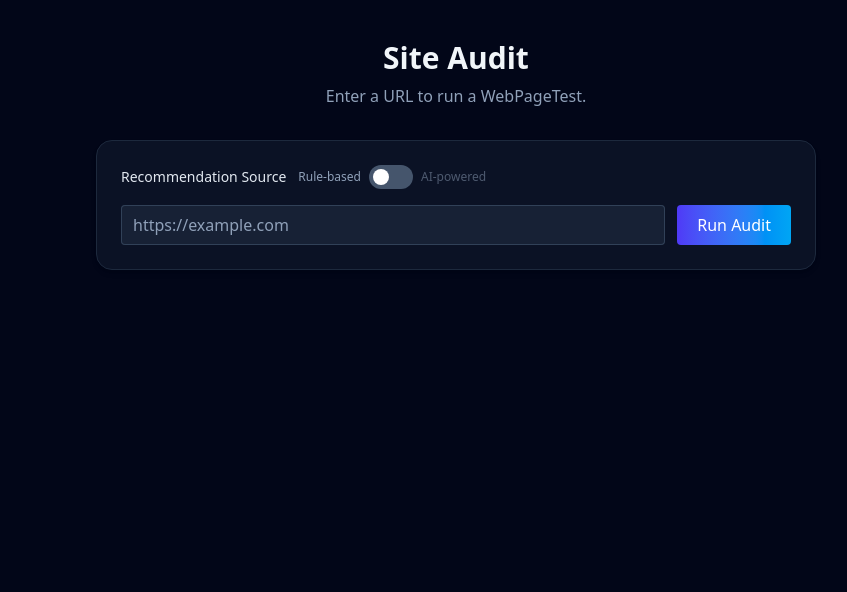
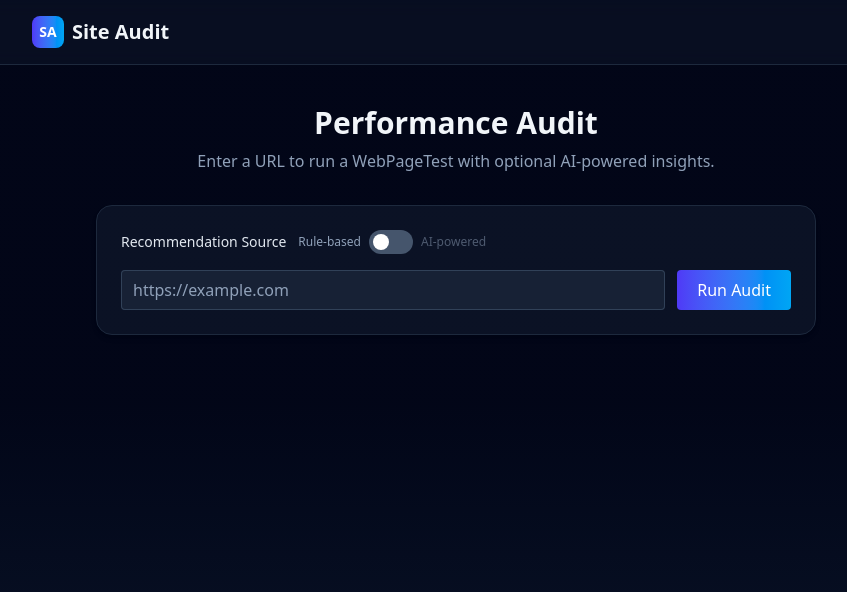
Before and after one commit to ample/webpage-audit, a Next.js app: page / in a window 1280 px wide. Shown: the top 592 px of the page, without its empty margins (184-1031 px from the left). Built offline with nearby package versions, Linux system fonts and the light colour scheme.

Commit message:
Add site header + update toggle label

```diff
--- a/src/components/AuditForm.tsx
+++ b/src/components/AuditForm.tsx
@@ -34,7 +34,7 @@ export default function AuditForm({ disabled, onStart }: { disabled?: boolean; o
               type="button"
               onClick={() => setUseAiInsights(!useAiInsights)}
               disabled={disabled || submitting}
-              aria-label={`Switch to ${useAiInsights ? 'rule-based' : 'AI-powered'} recommendations`}
+              aria-label={`Switch to ${useAiInsights ? 'WebPageTest' : 'AI-powered'} recommendations`}
               className={`cursor-pointer relative inline-flex h-6 w-11 items-center rounded-full transition-colors focus:outline-none focus:ring-2 focus:ring-sky-500 focus:ring-offset-2 focus:ring-offset-slate-900 disabled:opacity-50 ${
                 useAiInsights ? 'bg-gradient-to-r from-purple-600 to-indigo-600' : 'bg-slate-600'
               }`}
--- /dev/null
+++ b/src/components/SiteHeader.tsx
@@ -0,0 +1,16 @@
+import Link from 'next/link';
+
+export default function SiteHeader() {
+  return (
+    <header className="border-b border-slate-800 bg-slate-900/50 backdrop-blur">
+      <div className="mx-auto max-w-4xl px-6 py-4">
+        <Link href="/" className="inline-flex items-center space-x-2 text-xl font-bold text-slate-100 hover:text-sky-400 transition-colors">
+          <div className="flex h-8 w-8 items-center justify-center rounded-lg bg-gradient-to-r from-indigo-600 to-sky-500">
+            <span className="text-sm font-bold text-white">SA</span>
+          </div>
+          <span>Site Audit</span>
+        </Link>
+      </div>
+    </header>
+  );
+}
--- a/src/pages/index.tsx
+++ b/src/pages/index.tsx
@@ -1,17 +1,28 @@
 import { useRouter } from 'next/router';
 import { useState } from 'react';
+import Head from 'next/head';
 import AuditForm from '@components/AuditForm';
+import SiteHeader from '@components/SiteHeader';
 
 export default function Home() {
   const router = useRouter();
   const [busy, setBusy] = useState(false);
 
   return (
-    <main className="min-h-screen">
+    <>
+      <Head>
+        <title>Site Audit - WebPageTest Performance Analysis</title>
+        <meta name="description" content="Run WebPageTest performance audits with AI-powered insights and recommendations" />
+      </Head>
+
+      <div className="min-h-screen bg-gradient-to-b from-slate-950 via-slate-950 to-slate-900">
+        <SiteHeader />
+
+        <main>
           <section className="mx-auto max-w-3xl px-6 py-10 space-y-8">
             <header className="text-center space-y-2">
-          <h1 className="text-3xl font-bold text-slate-100">Site Audit</h1>
-          <p className="text-slate-400">Enter a URL to run a WebPageTest.</p>
+              <h1 className="text-3xl font-bold text-slate-100">Performance Audit</h1>
+              <p className="text-slate-400">Enter a URL to run a WebPageTest with optional AI-powered insights.</p>
             </header>
 
             <div className="rounded-2xl border border-slate-800 bg-slate-900/70 p-6 shadow-md">
@@ -29,5 +40,7 @@ export default function Home() {
             </div>
           </section>
         </main>
+      </div>
+    </>
   );
 }
--- a/src/pages/results.tsx
+++ b/src/pages/results.tsx
@@ -1,11 +1,13 @@
 import type { GetServerSideProps } from 'next';
 import { useEffect, useState, useRef } from 'react';
+import Head from 'next/head';
 import useAudit from '@lib/hooks/useAudit';
 import LoadingSpinner from '@components/LoadingSpinner';
 import MetricsCards, { type MetricDetail } from '@components/MetricsCards';
 import Recommendations from '@components/Recommendations';
 import MetricModal from '@components/MetricModal';
 import TestTimer from '@components/TestTimer';
+import SiteHeader from '@components/SiteHeader';
 
 type ResultsPageProps = { testId: string };
 
@@ -55,8 +57,17 @@ export default function ResultsPage({ testId }: ResultsPageProps) {
     phase === 'finished' ? 'Loading results…' : (statusText || 'Running test…');
 
   return (
-    <main className="min-h-screen bg-gradient-to-b from-slate-950 via-slate-950 to-slate-900">
-      <section className="mx-auto max-w-4xl px-6 py-12 space-y-10">
+    <>
+      <Head>
+        <title>{title ? `${title} - Site Audit Results` : 'Site Audit Results'}</title>
+        <meta name="description" content="WebPageTest performance audit results with detailed metrics and recommendations" />
+      </Head>
+
+      <div className="min-h-screen bg-gradient-to-b from-slate-950 via-slate-950 to-slate-900">
+        <SiteHeader />
+
+        <main>
+          <section className="mx-auto max-w-4xl px-6 py-12 space-y-10">
         <div className="rounded-2xl bg-gradient-to-r from-indigo-600 via-sky-500 to-blue-600 p-[1px] shadow-lg">
           <header className="rounded-2xl bg-slate-900 px-6 py-6 sm:px-8">
             <h1 className="text-3xl font-bold tracking-tight text-slate-100">
@@ -120,10 +131,12 @@ export default function ResultsPage({ testId }: ResultsPageProps) {
             </div>
           </div>
         )}
-      </section>
+          </section>
+        </main>
 
-      <MetricModal detail={selected} onClose={() => setSelected(null)} />
-    </main>
+        <MetricModal detail={selected} onClose={() => setSelected(null)} />
+      </div>
+    </>
   );
 }
 
```
Lines whose indentation alone changed are shown as unchanged.
